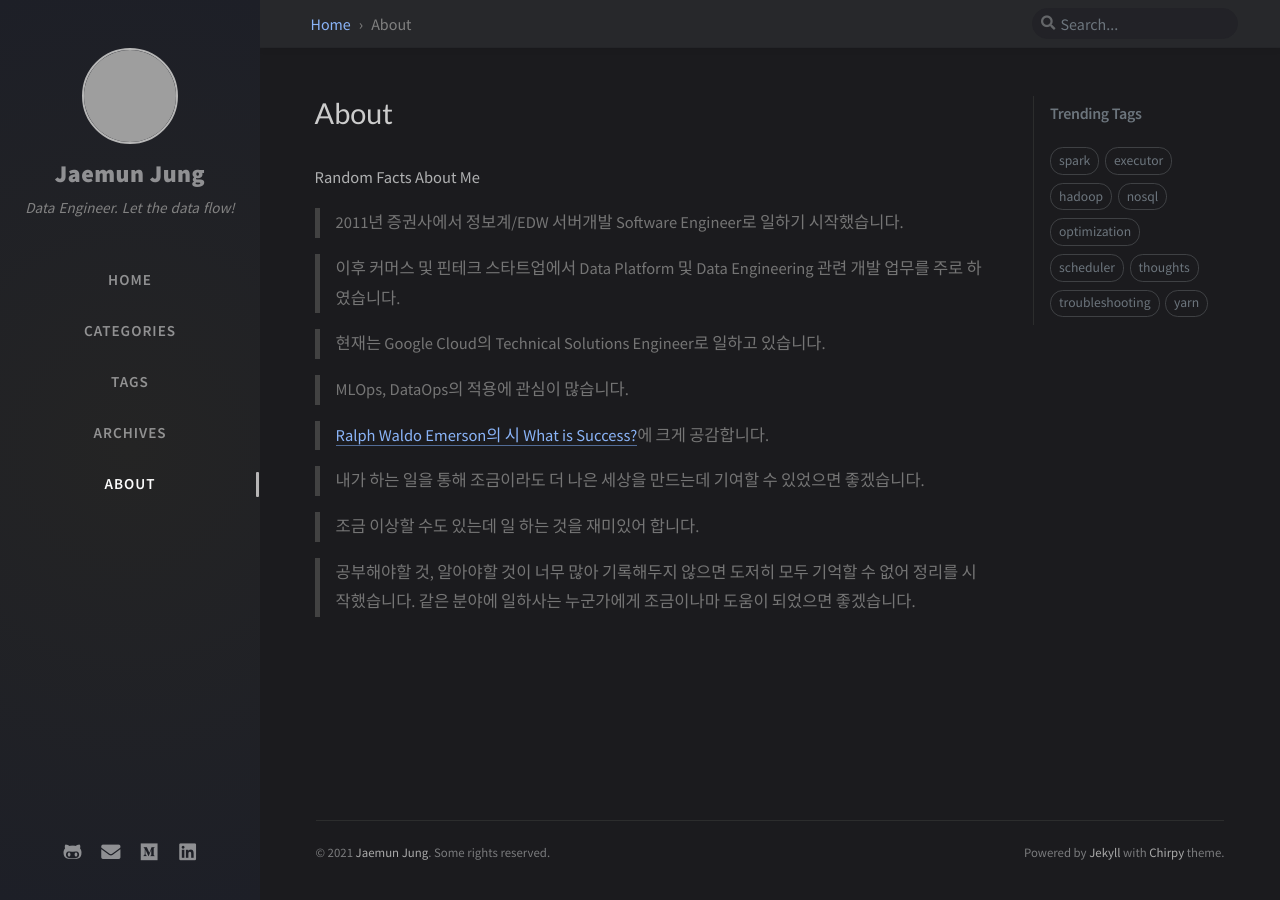
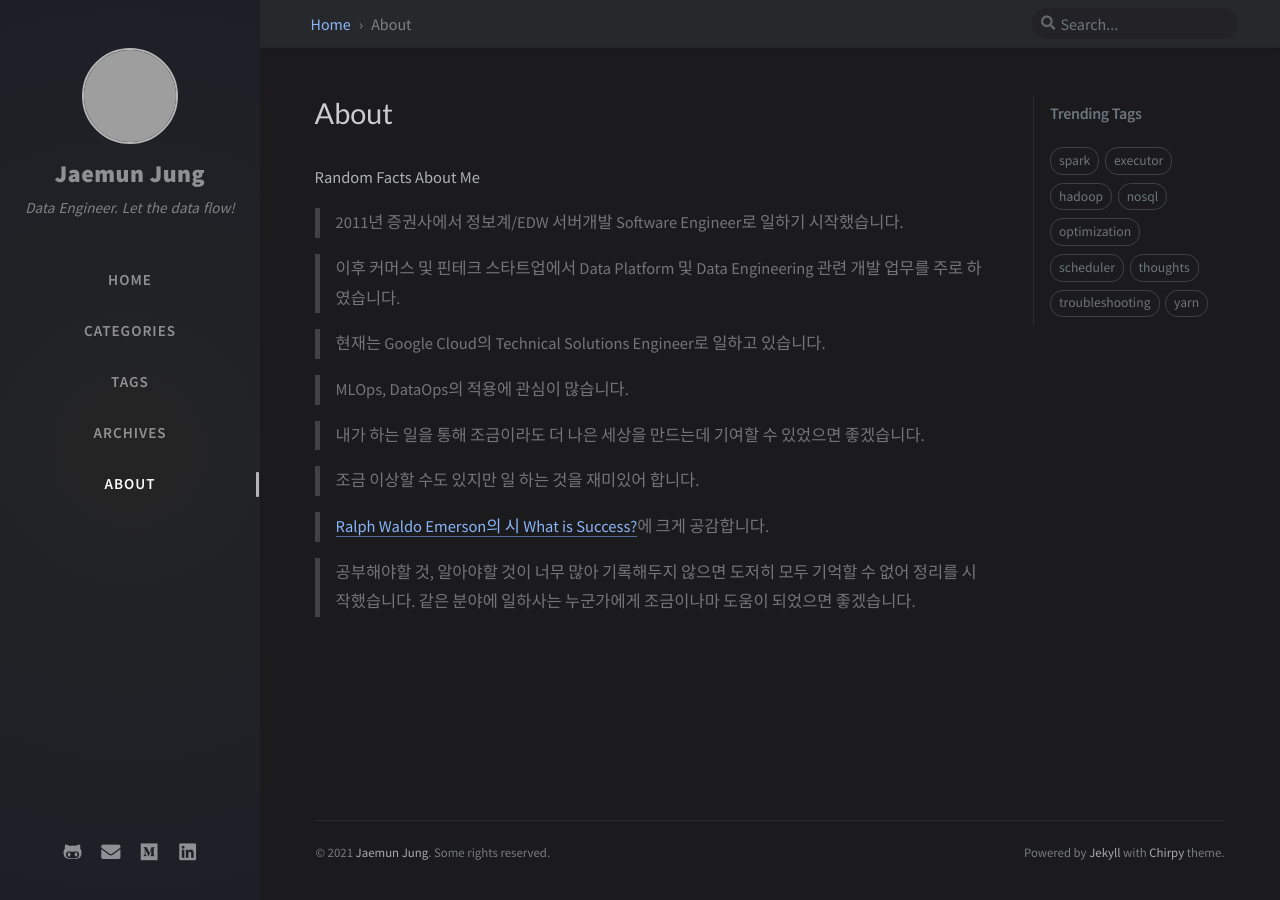
Before and after one commit to jaemunbro/jaemunbro.github.io, a Jekyll site: the page built from _tabs/about.md, in a window 1280 px wide. Built offline with Jekyll 4.4.1, drawn with Linux system fonts in a browser that asks for light colours; nearby versions of some CDN libraries; comment, search, counter and statistics services are not loaded; grey boxes are pictures that could not be loaded.

Commit message:
modify a bit

```diff
--- a/_tabs/about.md
+++ b/_tabs/about.md
@@ -14,10 +14,10 @@ Random Facts About Me
 
 > MLOps, DataOps의 적용에 관심이 많습니다.
 
+> 내가 하는 일을 통해 조금이라도 더 나은 세상을 만드는데 기여할 수 있었으면 좋겠습니다.
+
+> 조금 이상할 수도 있지만 일 하는 것을 재미있어 합니다.
+
 > [Ralph Waldo Emerson의 시 What is Success?](https://m.blog.naver.com/khee1234567/221271234306)에 크게 공감합니다.
 
-> 내가 하는 일을 통해 조금이라도 더 나은 세상을 만드는데 기여할 수 있었으면 좋겠습니다.
-
-> 조금 이상할 수도 있는데 일 하는 것을 재미있어 합니다.
-
 > 공부해야할 것, 알아야할 것이 너무 많아 기록해두지 않으면 도저히 모두 기억할 수 없어 정리를 시작했습니다. 같은 분야에 일하사는 누군가에게 조금이나마 도움이 되었으면 좋겠습니다.
```
